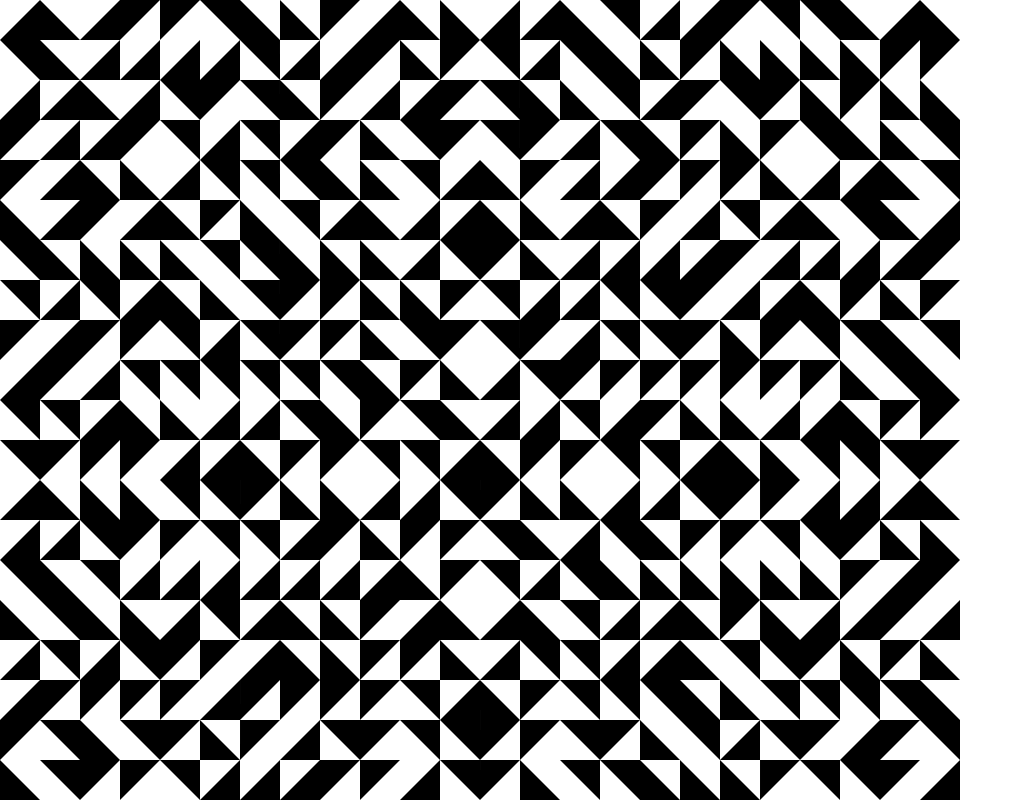
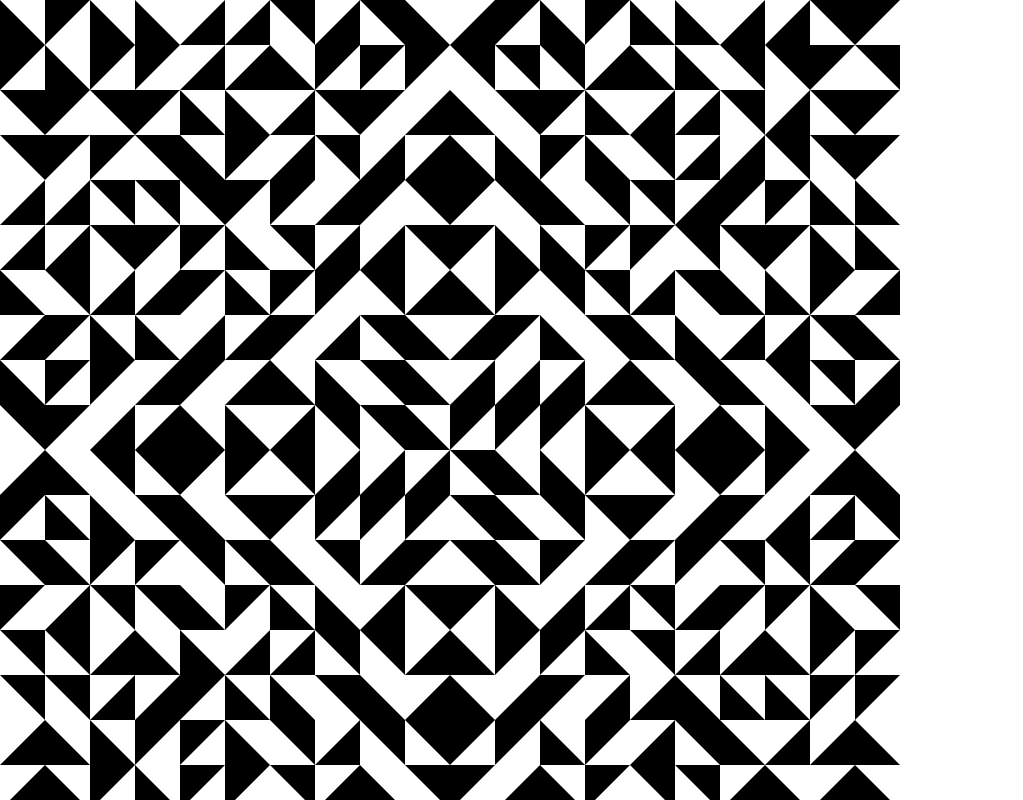
Before and after one commit to agonsalves/triangles, a React (Create React App) app: page / in a window 1280 px wide. Shown: the top 800 px of the page, without its empty margins (0-1023 px from the left). Built offline with nearby package versions, Linux system fonts and the light colour scheme.

Commit message:
adding more controls

```diff
--- a/package.json
+++ b/package.json
@@ -1,7 +1,7 @@
 {
   "name": "triangles",
   "version": "0.1.0",
-  "homepage": "https://agonsalves.github.io/triangles/",
+  "homepage": "https://agonsalves.github.io/triangles",
   "private": true,
   "dependencies": {
     "@testing-library/jest-dom": "^4.2.4",
--- a/src/App.js
+++ b/src/App.js
@@ -1,78 +1,31 @@
-import React, {memo, useState, useEffect} from 'react'
-import styled            from 'styled-components'
-
-const Triangle = memo(({dimensions, type, updateValue, position}) =>
-    <Model
-        viewBox="0 0 100 100"
-        xmlns="http://www.w3.org/2000/svg"
-        dimensions={dimensions}
-        type={type}
-        className={`type-${type}`}
-        onClick={() => updateValue(position)}
-    >
-        <polygon points="0 0, 100 100, 0 100" fill="black"/>
-    </Model>)
-
-const Frame = styled.div`
-    display: grid;
-    width: ${({size}) => size}px;
-    height: ${({size}) => size}px;
-    grid-template-rows: 1fr 1fr;
-    grid-template-columns: 1fr 1fr;
-    grid-template-areas:
-        "q4 q1"
-        "q3 q2";
-`
-
-const Model = styled.svg`
-    width: ${({dimensions}) => 100 / (dimensions)}%;
-    height:  ${({dimensions}) => 100 / (dimensions)}%;
-    transform: rotate(${({type}) => type * 90}deg);
-    transition: transform .3s ease-out;
-`
-
-const Quadrant = styled.div`
-    display: flex;
-    flex-wrap: wrap-reverse;
-    align-items: flex-end;
-    transform: rotate(${({number}) => number * 90}deg);
-    grid-area: q${({number}) => number + 1};
-`
-
-const Button = styled.div`
-    width: 100px;
-    height: 100px;
-    cursor: pointer;
-`
-
-const getRandomType = () => Math.floor(Math.random() * 4)
-
-const buildQuadrant = dimensions => {
-    let quadrant = []
-    for (let y = 0; y < dimensions; y++) {
-        for (let x = 0; x < dimensions; x++) {
-            if (y <= x)
-                quadrant.push(getRandomType())
-            else {
-                quadrant.push(flip(quadrant[(x * dimensions) + y]))
-            }
-        }
-    }
-
-    return quadrant
-}
-
-const increment = value => value === 3 ? 0 : value + 1
-
-const flip = type => type === 1 ? 3 : type === 3 ? 1 : type
+import React, {
+    useEffect,
+    useRef,
+    useState
+}                   from 'react'
+import {collection} from './collection'
+import {
+    Button,
+    Frame,
+    Input,
+    Panel,
+    Quadrant,
+    Triangle
+}                   from './Elements'
+import {
+    buildQuadrant,
+    flip,
+    increment
+}                   from './utils'
 
 const App = () => {
-    const dimensions = 12
-    const squareSize = 40
+    const textRef = useRef(null)
+    const [dimensions, setDimensions] = useState(10)
+    const [squareSize, setSquareSize] = useState(45)
 
-    const size = (dimensions * 2) * squareSize
-    const [values, setValues] = useState(buildQuadrant(dimensions))
+    const [values, setValues] = useState([])
     const [isUpdating, setIsUpdating] = useState(false)
+    const [method, setMethod] = useState('single')
     const q = [0, 1, 2, 3]
 
     const updateValue = position => {
@@ -92,17 +45,34 @@ const App = () => {
         })
     }
 
+    const toggleRandomize = () => setIsUpdating(isUpdating => !isUpdating)
+
+    const copyToClipboard = () => {
+        textRef.current.select()
+        document.execCommand('copy')
+    }
+
     useEffect(() => {
+        setValues(buildQuadrant(dimensions))
+    }, [dimensions])
+
+    useEffect(() => {
+        const methods = {
+            single: () => updateValue(Math.floor(Math.random() * (dimensions * dimensions - 1))),
+            all: () => setValues(buildQuadrant(dimensions)),
+            collection: () => setValues(collection[dimensions][Math.floor(Math.random() * collection[dimensions].length)])
+        }
+
         let interval
         if (isUpdating)
-            interval = setInterval(() => updateValue(Math.floor(Math.random() * (dimensions * dimensions -1))), 500)
+            interval = setInterval(() => methods[method](), 2000)
 
         return () => clearInterval(interval)
-    }, [isUpdating])
+    }, [isUpdating, method, dimensions])
 
     return (
         <div className="App">
-            <Frame size={size}>
+            <Frame size={(dimensions * 2) * squareSize}>
                 {q.map(number =>
                     <Quadrant number={number} className="quadrant" key={number}>
                         {values.map((type, i) =>
@@ -117,7 +87,26 @@ const App = () => {
                     </Quadrant>
                 )}
             </Frame>
-            <Button onClick={() => setIsUpdating(isUpdating => !isUpdating)} />
+            <Panel>
+                <Button onClick={toggleRandomize}>Randomize<br/>{isUpdating ? 'on' : 'off'}</Button>
+                <select onChange={(e) => setMethod(e.target.value)} defaultValue="single">
+                    <option value="single">single</option>
+                    <option value="all">all</option>
+                    <option value="collection">collection</option>
+                </select>
+                <Input id="copyarea" ref={textRef} value={JSON.stringify(values).trim()} readOnly/>
+                <Button onClick={copyToClipboard}>Copy</Button>
+                <div>
+                    <div>
+                        Dimensions:
+                        <input onChange={e => setDimensions(e.target.value)} value={dimensions} type="number"/>
+                    </div>
+                    <div>
+                        Square Size:
+                        <input onChange={e => setSquareSize(e.target.value)} value={squareSize} type="number"/>
+                    </div>
+                </div>
+            </Panel>
         </div>
     )
 }
--- /dev/null
+++ b/src/Elements.js
@@ -0,0 +1,67 @@
+import React, {memo} from 'react'
+import styled        from 'styled-components'
+
+export const Triangle = memo(({dimensions, type, updateValue, position}) =>
+    <Model
+        viewBox="0 0 100 100"
+        xmlns="http://www.w3.org/2000/svg"
+        dimensions={dimensions}
+        type={type}
+        className={`type-${type}`}
+        onClick={() => updateValue(position)}
+    >
+        <polygon points="0 0, 100 100, 0 100" fill="black"/>
+    </Model>)
+
+export const Frame = styled.div`
+    display: grid;
+    width: ${({size}) => size}px;
+    height: ${({size}) => size}px;
+    grid-template-rows: 1fr 1fr;
+    grid-template-columns: 1fr 1fr;
+    grid-template-areas:
+        "q4 q1"
+        "q3 q2";
+`
+
+const Model = styled.svg`
+    width: ${({dimensions}) => 100 / (dimensions)}%;
+    height:  ${({dimensions}) => 100 / (dimensions)}%;
+    transform: rotate(${({type}) => type * 90}deg);
+    transition: transform .4s ease-out;
+`
+
+export const Quadrant = styled.div`
+    display: flex;
+    flex-wrap: wrap-reverse;
+    align-items: flex-end;
+    transform: rotate(${({number}) => number * 90}deg);
+    grid-area: q${({number}) => number + 1};
+`
+
+export const Panel = styled.div`
+    opacity: 0;
+    transition: opacity .2s ease-out;
+    display: flex;
+    position: relative;
+    &:hover {
+      opacity: 1;
+    }
+`
+
+export const Button = styled.div`
+    width: 100px;
+    height: 100px;
+    cursor: pointer;
+    display: flex;
+    justify-content: center;
+    align-items: center;
+    font-size: 12px;
+`
+
+export const Input = styled.input`
+    height: 0;
+    padding: 0;
+    border: none;
+    position: absolute;
+`
--- /dev/null
+++ b/src/collection.js
@@ -0,0 +1,20 @@
+export const collection = {
+    12: [
+        [1, 0, 2, 2, 1, 2, 0, 3, 3, 1, 3, 0, 0, 2, 0, 1, 3, 2, 2, 2, 0, 3, 0, 2, 2, 0, 0, 0, 2, 3, 3, 2, 0, 1, 3, 0, 2, 3, 0, 2, 0, 3, 2, 1, 3, 3, 0, 1, 3, 1, 2, 0, 0, 2, 2, 2, 3, 1, 0, 0, 2, 2, 1, 1, 2, 2, 1, 1, 1, 2, 0, 2, 0, 2, 1, 2, 2, 3, 2, 3, 3, 1, 1, 3, 1, 2, 2, 3, 2, 3, 1, 0, 3, 2, 3, 0, 1, 0, 0, 1, 1, 3, 1, 1, 0, 2, 1, 2, 3, 1, 3, 1, 3, 2, 3, 2, 2, 2, 2, 3, 1, 0, 1, 0, 0, 0, 3, 1, 3, 2, 3, 3, 0, 2, 0, 3, 0, 2, 1, 0, 2, 1, 1, 3],
+        [3, 2, 3, 2, 3, 2, 3, 2, 3, 2, 0, 2, 2, 3, 2, 3, 2, 3, 2, 3, 2, 0, 2, 0, 1, 2, 3, 2, 3, 2, 3, 2, 0, 2, 0, 2, 2, 1, 2, 3, 2, 3, 2, 2, 0, 2, 0, 0, 1, 2, 1, 2, 3, 2, 3, 0, 2, 0, 2, 2, 2, 1, 2, 1, 2, 3, 2, 2, 0, 2, 0, 0, 1, 2, 1, 2, 1, 2, 3, 0, 2, 0, 2, 0, 2, 1, 2, 2, 0, 2, 0, 2, 0, 2, 0, 2, 1, 2, 0, 0, 2, 0, 2, 0, 0, 2, 2, 0, 2, 0, 2, 2, 0, 2, 0, 2, 2, 0, 0, 2, 0, 2, 0, 0, 2, 0, 2, 0, 2, 0, 2, 0, 2, 0, 2, 0, 2, 0, 0, 2, 0, 2, 0, 2],
+        [3, 0, 1, 3, 1, 3, 1, 0, 0, 2, 0, 2, 0, 2, 3, 2, 0, 2, 0, 1, 2, 1, 2, 0, 3, 1, 2, 3, 1, 3, 1, 1, 3, 1, 2, 1, 1, 2, 1, 2, 0, 2, 0, 0, 1, 3, 2, 1, 3, 0, 3, 0, 2, 0, 2, 0, 2, 2, 3, 0, 1, 2, 1, 2, 0, 0, 3, 1, 3, 3, 1, 3, 3, 0, 3, 0, 2, 1, 1, 3, 0, 2, 0, 3, 0, 3, 3, 0, 0, 3, 1, 3, 2, 0, 1, 2, 0, 2, 1, 3, 2, 1, 0, 2, 2, 1, 3, 2, 2, 3, 3, 1, 2, 1, 2, 0, 3, 3, 0, 2, 0, 2, 2, 2, 1, 3, 0, 3, 1, 0, 0, 3, 2, 0, 3, 3, 0, 1, 1, 2, 2, 2, 1, 1],
+        [0, 2, 0, 2, 3, 0, 2, 1, 3, 0, 1, 1, 2, 2, 3, 3, 2, 1, 3, 0, 1, 2, 1, 3, 0, 1, 0, 2, 0, 3, 1, 3, 3, 0, 3, 3, 2, 1, 2, 1, 1, 2, 0, 0, 1, 1, 2, 2, 1, 2, 0, 3, 3, 0, 3, 1, 2, 1, 0, 1, 0, 3, 1, 2, 0, 1, 2, 1, 3, 0, 2, 0, 2, 1, 3, 0, 1, 2, 1, 2, 0, 2, 0, 2, 3, 0, 1, 0, 3, 3, 2, 2, 1, 0, 2, 3, 1, 3, 1, 3, 2, 1, 0, 3, 0, 1, 2, 2, 0, 2, 0, 3, 3, 0, 2, 0, 3, 2, 1, 2, 3, 3, 1, 2, 0, 2, 0, 2, 2, 3, 3, 3, 3, 1, 1, 2, 3, 0, 2, 1, 2, 2, 1, 0],
+        [0, 2, 0, 2, 1, 3, 3, 1, 0, 3, 2, 3, 2, 0, 2, 0, 3, 1, 2, 0, 1, 2, 0, 3, 0, 2, 0, 2, 1, 3, 0, 2, 0, 3, 1, 3, 2, 0, 2, 0, 3, 0, 2, 0, 0, 2, 0, 3, 3, 1, 3, 1, 0, 2, 0, 0, 2, 0, 2, 0, 1, 3, 1, 0, 2, 0, 0, 2, 1, 2, 0, 0, 1, 2, 0, 2, 0, 0, 2, 0, 3, 0, 0, 0, 3, 0, 2, 0, 0, 2, 0, 2, 0, 0, 0, 0, 0, 3, 0, 0, 2, 3, 1, 0, 0, 0, 0, 0, 1, 2, 1, 2, 0, 2, 0, 0, 0, 0, 0, 0, 2, 0, 3, 0, 2, 0, 0, 0, 0, 0, 0, 0, 1, 1, 1, 1, 0, 0, 0, 0, 0, 0, 0, 0]
+    ],
+    10: [
+        [1, 2, 0, 2, 0, 1, 2, 1, 2, 0, 2, 1, 2, 0, 2, 3, 1, 0, 2, 2, 0, 2, 1, 2, 0, 1, 3, 1, 1, 0, 2, 0, 2, 1, 2, 0, 3, 1, 3, 0, 0, 2, 0, 2, 1, 1, 0, 3, 1, 3, 3, 1, 3, 0, 3, 1, 0, 0, 3, 0, 2, 3, 1, 1, 0, 0, 1, 1, 0, 0, 3, 0, 3, 3, 1, 0, 3, 1, 0, 1, 2, 2, 3, 1, 3, 1, 0, 0, 1, 0, 0, 2, 0, 0, 1, 0, 0, 3, 0, 1],
+        [2, 0, 1, 1, 2, 2, 0, 3, 0, 1, 0, 2, 2, 2, 0, 2, 2, 0, 2, 3, 3, 2, 2, 0, 2, 3, 1, 1, 1, 2, 3, 2, 0, 0, 0, 2, 3, 0, 0, 1, 2, 0, 2, 0, 0, 0, 1, 1, 1, 0, 2, 2, 1, 2, 0, 2, 1, 0, 2, 0, 0, 2, 3, 1, 3, 3, 0, 1, 0, 2, 1, 0, 3, 0, 3, 0, 3, 0, 0, 2, 0, 2, 3, 0, 3, 2, 0, 0, 0, 3, 3, 1, 2, 3, 0, 0, 2, 2, 1, 2],
+        [3, 2, 3, 0, 2, 0, 3, 1, 2, 0, 2, 3, 2, 0, 1, 3, 0, 0, 0, 2, 1, 2, 3, 2, 3, 1, 1, 2, 0, 3, 0, 0, 2, 0, 2, 0, 3, 0, 2, 0, 2, 3, 1, 2, 2, 0, 2, 0, 3, 1, 0, 1, 3, 0, 0, 0, 2, 2, 1, 3, 1, 0, 3, 1, 2, 2, 3, 1, 0, 2, 3, 0, 2, 0, 0, 2, 3, 3, 1, 2, 2, 0, 0, 2, 1, 3, 0, 3, 0, 0, 0, 2, 1, 0, 3, 1, 2, 2, 0, 2],
+        [0, 2, 0, 1, 1, 3, 0, 2, 2, 0, 2, 0, 1, 1, 1, 2, 3, 3, 2, 0, 0, 3, 1, 1, 0, 0, 1, 3, 0, 2, 3, 3, 3, 2, 1, 3, 1, 0, 2, 0, 3, 3, 0, 3, 2, 2, 0, 2, 0, 3, 1, 2, 0, 1, 2, 0, 2, 0, 1, 0, 0, 1, 3, 3, 0, 2, 0, 1, 0, 3, 2, 1, 1, 0, 2, 0, 3, 0, 1, 0, 2, 2, 0, 2, 0, 3, 0, 3, 2, 2, 0, 0, 2, 0, 1, 0, 1, 0, 2, 2],
+        [3, 2, 1, 2, 0, 3, 1, 2, 0, 3, 2, 0, 3, 0, 2, 1, 0, 2, 2, 3, 3, 1, 2, 1, 3, 0, 2, 3, 1, 1, 2, 0, 3, 0, 2, 2, 1, 2, 2, 0, 0, 2, 1, 2, 0, 3, 1, 3, 2, 0, 1, 3, 0, 2, 1, 2, 0, 0, 3, 0, 3, 0, 2, 3, 3, 0, 2, 2, 0, 3, 2, 2, 1, 2, 1, 0, 2, 2, 2, 0, 0, 2, 3, 2, 2, 1, 0, 2, 2, 2, 1, 1, 3, 0, 0, 0, 1, 0, 2, 1],
+        [0, 1, 3, 1, 3, 1, 1, 0, 2, 0, 3, 0, 0, 0, 3, 1, 3, 2, 0, 2, 1, 0, 0, 0, 1, 3, 1, 3, 1, 3, 3, 0, 0, 2, 3, 1, 3, 1, 3, 2, 1, 1, 3, 1, 3, 1, 1, 3, 1, 0, 3, 3, 1, 3, 3, 2, 1, 1, 3, 0, 3, 1, 3, 1, 3, 3, 0, 1, 1, 2, 0, 2, 1, 3, 1, 3, 3, 1, 3, 3, 2, 0, 3, 1, 3, 1, 3, 1, 0, 0, 0, 2, 1, 2, 0, 0, 2, 1, 0, 2],
+        [3, 0, 3, 2, 1, 3, 1, 2, 1, 3, 0, 0, 2, 0, 3, 0, 3, 0, 3, 1, 1, 2, 0, 3, 1, 2, 0, 3, 2, 1, 2, 0, 1, 2, 1, 3, 1, 1, 3, 0, 3, 1, 3, 3, 2, 3, 0, 3, 1, 3, 1, 0, 2, 1, 1, 3, 3, 1, 3, 1, 3, 1, 0, 3, 0, 1, 3, 1, 0, 2, 2, 0, 1, 3, 1, 3, 3, 0, 3, 2, 3, 1, 2, 1, 3, 1, 0, 1, 3, 0, 1, 3, 3, 0, 1, 3, 2, 2, 0, 3],
+        [0, 3, 1, 3, 1, 0, 1, 2, 3, 2, 1, 3, 3, 1, 3, 1, 1, 3, 1, 0, 3, 1, 1, 3, 1, 3, 1, 3, 1, 3, 1, 3, 1, 2, 0, 2, 0, 2, 1, 3, 3, 1, 3, 0, 2, 0, 2, 1, 1, 3, 0, 3, 1, 2, 0, 2, 0, 3, 0, 2, 3, 3, 3, 0, 2, 0, 1, 3, 3, 0, 2, 1, 1, 2, 3, 1, 1, 3, 1, 3, 1, 3, 3, 3, 3, 0, 1, 3, 1, 2, 2, 0, 1, 1, 1, 2, 0, 1, 2, 2],
+        [3, 1, 0, 2, 0, 2, 0, 3, 1, 0, 3, 3, 1, 3, 3, 0, 2, 1, 0, 2, 0, 3, 0, 2, 2, 2, 0, 0, 1, 2, 2, 1, 2, 2, 3, 0, 0, 2, 3, 0, 0, 1, 2, 1, 1, 0, 3, 0, 0, 2, 2, 0, 2, 0, 0, 3, 3, 3, 2, 0, 0, 2, 0, 0, 1, 1, 2, 2, 0, 3, 1, 3, 0, 2, 0, 1, 2, 0, 3, 1, 3, 0, 3, 1, 0, 2, 0, 1, 1, 1, 0, 2, 2, 0, 2, 0, 1, 3, 3, 2],
+    ]
+}
--- /dev/null
+++ b/src/utils.js
@@ -0,0 +1,20 @@
+const getRandomType = () => Math.floor(Math.random() * 4)
+
+export const buildQuadrant = dimensions => {
+    let quadrant = []
+    for (let y = 0; y < dimensions; y++) {
+        for (let x = 0; x < dimensions; x++) {
+            if (y <= x)
+                quadrant.push(getRandomType())
+            else {
+                quadrant.push(flip(quadrant[(x * dimensions) + y]))
+            }
+        }
+    }
+
+    return quadrant
+}
+
+export const increment = value => value === 3 ? 0 : value + 1
+
+export const flip = type => type === 1 ? 3 : type === 3 ? 1 : type
```
Also changed, not shown: 1 other file (tests, documents, lock files or other folders).
